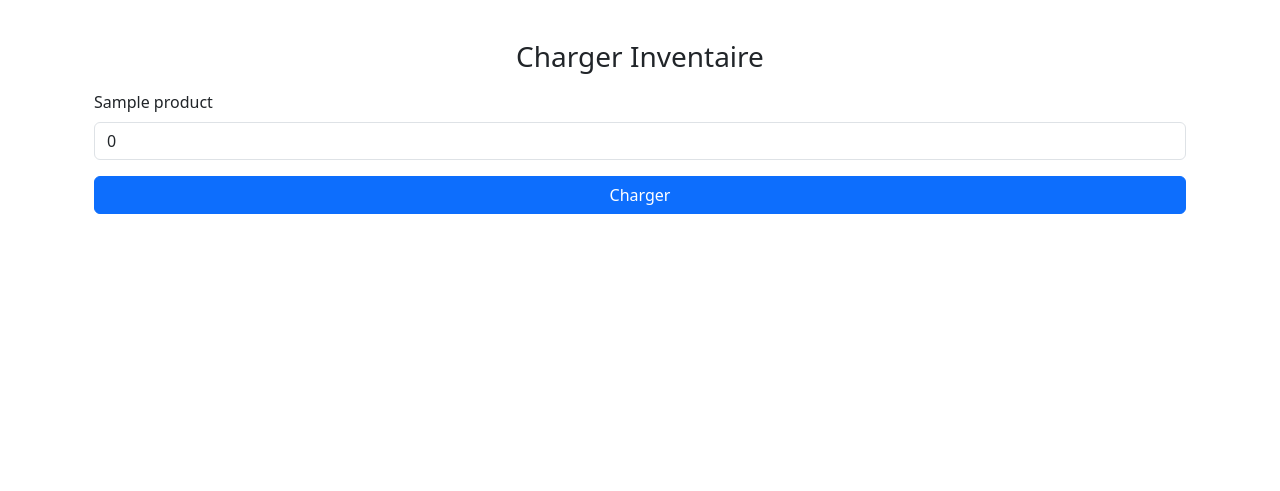
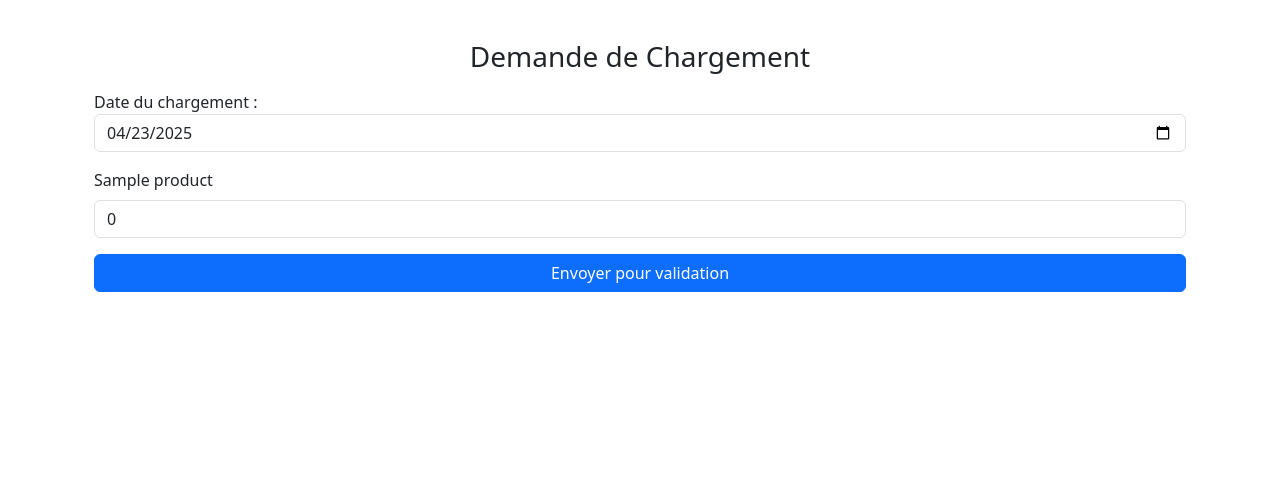
Before and after one commit to ElMehdiElMakoudi-UwU/maakoulatcom, a Django app: page /mobile/inventory/load/ in a window 1280 px wide. Shown: the top 491 px of the page. Run offline with Django 4.2, Linux system fonts and the light colour scheme; a user stored in the database is signed in; tables that the repository leaves empty hold one stand-in row (values such as "Sample post").

Commit message:
demande d'inventaire vendeur + gerant

```diff
--- a/products/models.py
+++ b/products/models.py
@@ -334,3 +334,14 @@ class Revenue(models.Model):
 
     def __str__(self):
         return f"{self.date} - {self.amount} DH ({self.category})"
+
+class InventoryLoadRequest(models.Model):
+    seller = models.ForeignKey(Seller, on_delete=models.CASCADE)
+    product = models.ForeignKey(Product, on_delete=models.CASCADE)
+    quantity = models.PositiveIntegerField()
+    date = models.DateField()
+    validated = models.BooleanField(default=False)
+    created_at = models.DateTimeField(auto_now_add=True)
+
+    def __str__(self):
+        return f"{self.seller.name} - {self.product.name} - {self.quantity} (Validé: {self.validated})"
--- a/products/templates/mobile/load_inventory.html
+++ b/products/templates/mobile/load_inventory.html
@@ -1,16 +1,23 @@
-<!-- Template for load_inventory.html -->
 {% extends 'mobile/base_mobile.html' %}
 {% block content %}
 <div class="container mt-4">
-  <h3 class="mb-3 text-center">Charger Inventaire</h3>
-  <form method="post">{% csrf_token %}
+  <h3 class="mb-3 text-center">Demande de Chargement</h3>
+
+  <form method="post">
+    {% csrf_token %}
+    <div class="mb-3">
+      <label for="date">Date du chargement :</label>
+      <input type="date" name="date" id="date" class="form-control" value="{{ selected_date }}" required>
+    </div>
+
     {% for product in products %}
     <div class="mb-3">
       <label class="form-label">{{ product.name }}</label>
-      <input type="number" name="q_{{ product.id }}" class="form-control" min="0" value="0">
+      <input type="number" name="quantity_{{ product.id }}" class="form-control" min="0" value="0">
     </div>
     {% endfor %}
-    <button type="submit" class="btn btn-primary w-100">Charger</button>
+
+    <button type="submit" class="btn btn-primary w-100">Envoyer pour validation</button>
   </form>
 </div>
 {% endblock %}
--- a/products/urls.py
+++ b/products/urls.py
@@ -75,6 +75,8 @@ urlpatterns = [
     path('accounts/profile/', views.post_login_redirect, name='post_login_redirect'),
     # urls.py
     path('manager/', views.manager_landing, name='manager_landing'),
+    path('manager/inventory/validate/', views.validate_inventory_requests, name='validate_inventory_requests'),
+
     # comptabilite
     path('expenses/', views.expense_list, name='expense_list'),
     path('expenses/add/', views.expense_entry, name='expense_entry'),
--- a/products/views.py
+++ b/products/views.py
@@ -30,7 +30,7 @@ from .models import (
     Product, InventoryEntry, SalesEntry, Order, Invoice, InvoiceItem,
     Seller, SellerInventory, LoadingRecord, UnloadingRecord,
     SellerProductDayEntry, DailySellerStockRecord, SellerPayment,
-    Customer, CustomerOrder, CustomerOrderItem, SalesRecord, Expense, Revenue
+    Customer, CustomerOrder, CustomerOrderItem, SalesRecord, Expense, Revenue, InventoryLoadRequest
 )
 
 from .forms import (
@@ -1278,25 +1278,25 @@ def mobile_load_inventory(request):
     seller = get_object_or_404(Seller, user=request.user)
     products = Product.objects.all()
 
+    selected_date_str = request.GET.get('date') or request.POST.get('date')
+    selected_date = datetime.strptime(selected_date_str, '%Y-%m-%d').date() if selected_date_str else now().date()
+
     if request.method == "POST":
         for product in products:
             qty = int(request.POST.get(f"quantity_{product.id}", 0))
-            SellerInventory.objects.update_or_create(
-                seller=seller,
-                product=product,
-                defaults={"quantity": qty}
-            )
-        messages.success(request, "Inventaire initial chargé.")
+            if qty > 0:
+                InventoryLoadRequest.objects.create(
+                    seller=seller,
+                    product=product,
+                    quantity=qty,
+                    date=selected_date
+                )
+        messages.success(request, "Demande de chargement envoyée pour validation.")
         return redirect("products:mobile_inventory_status")
-
-    current_stock = {
-        inv.product.id: inv.quantity
-        for inv in SellerInventory.objects.filter(seller=seller)
-    }
 
     return render(request, "mobile/load_inventory.html", {
         "products": products,
-        "current_stock": current_stock,
+        "selected_date": selected_date.strftime('%Y-%m-%d')
     })
 
 @login_required
@@ -1320,11 +1320,62 @@ def mobile_unload_inventory(request):
     })
 
 @login_required
+def validate_inventory_requests(request):
+    if not request.user.seller.role == 'manager':
+        return redirect('products:metrics_dashboard')  # restrict access
+
+    selected_date_str = request.GET.get("date")
+    selected_date = datetime.strptime(selected_date_str, "%Y-%m-%d").date() if selected_date_str else now().date()
+
+    requests = InventoryLoadRequest.objects.filter(date=selected_date, validated=False).select_related('seller', 'product')
+
+    if request.method == "POST":
+        for req in requests:
+            if f"approve_{req.id}" in request.POST:
+                # Validate and update seller inventory
+                inventory, created = SellerInventory.objects.get_or_create(
+                    seller=req.seller, product=req.product,
+                    defaults={'quantity': 0}
+                )
+                inventory.quantity += req.quantity
+                inventory.save()
+
+                req.validated = True
+                req.save()
+
+        messages.success(request, "Demandes validées avec succès.")
+        return redirect(request.path + f"?date={selected_date.strftime('%Y-%m-%d')}")
+
+    return render(request, "manager/validate_inventory_requests.html", {
+        "requests": requests,
+        "selected_date": selected_date.strftime('%Y-%m-%d')
+    })
+
+
+@login_required
 def mobile_inventory_status(request):
     seller = get_object_or_404(Seller, user=request.user)
-    inventory_data = SellerInventory.objects.filter(seller=seller).select_related("product")
+    today = now().date()
+
+    # Chargement du jour
+    entries = SellerProductDayEntry.objects.filter(
+        seller=seller,
+        date=today
+    ).select_related("product")
+
+    # Filtrer les produits effectivement chargés
+    loaded_entries = [
+        {
+            "product": entry.product,
+            "quantity": entry.voiture + entry.sortie
+        }
+        for entry in entries
+        if (entry.voiture + entry.sortie) > 0
+    ]
+
     return render(request, "mobile/inventory_status.html", {
-        "inventory": inventory_data
+        "inventory": loaded_entries,
+        "date": today
     })
 
 @login_required
```
Also changed, not shown: products/templates/manager/validate_inventory_requests.html (added, +41 -0 lines), products/templates/mobile/inventory_status.html (+12 -15 lines), products/migrations/0019_inventoryloadrequest.py (added).
